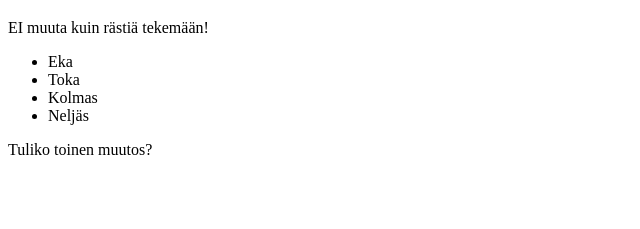
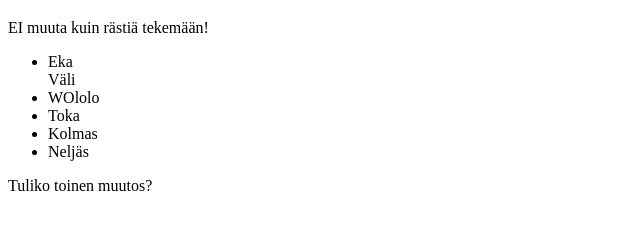
Before and after one commit to StonegazeFIN/WWW-2019, a plain HTML site: page index.html in a window 1280 px wide. Shown: the part 61-290 px from the top of the page, without its empty margins (0-640 px from the left). Drawn offline with Linux system fonts and the light colour scheme.

Commit message:
Update index.html

```diff
--- a/index.html
+++ b/index.html
@@ -7,11 +7,11 @@
 
 <h1>Otsikko</h1>
 <p>EI muuta kuin rästiä tekemään!</p>
-          <ul style="margin-left:auto; margin-right:auto;">
-          <li>Eka</li>
-          <li>Toka</li>
-          <li>Kolmas</li>
-          <li>Neljäs</li>
+<ul>
+  <li>Eka</li> Väli <li>WOlolo</li>
+<li>Toka</li>
+<li>Kolmas</li>
+<li>Neljäs</li>
 
           </ul>
 <p>Tuliko toinen muutos?</p>
```
